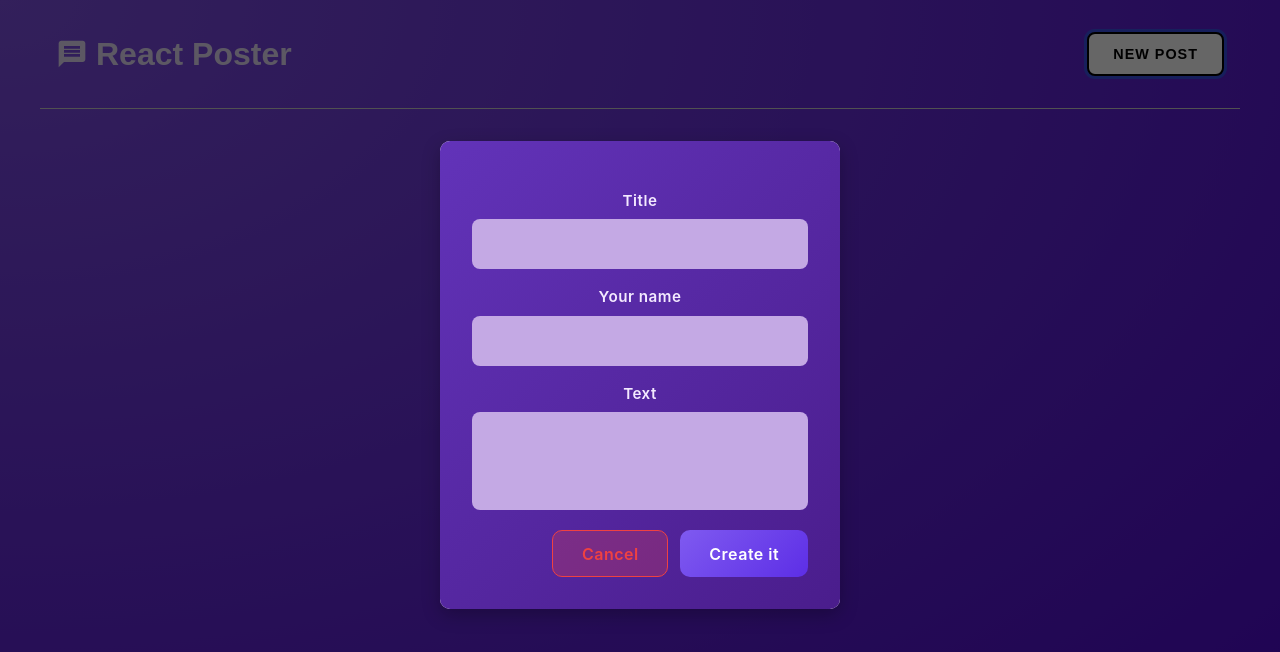
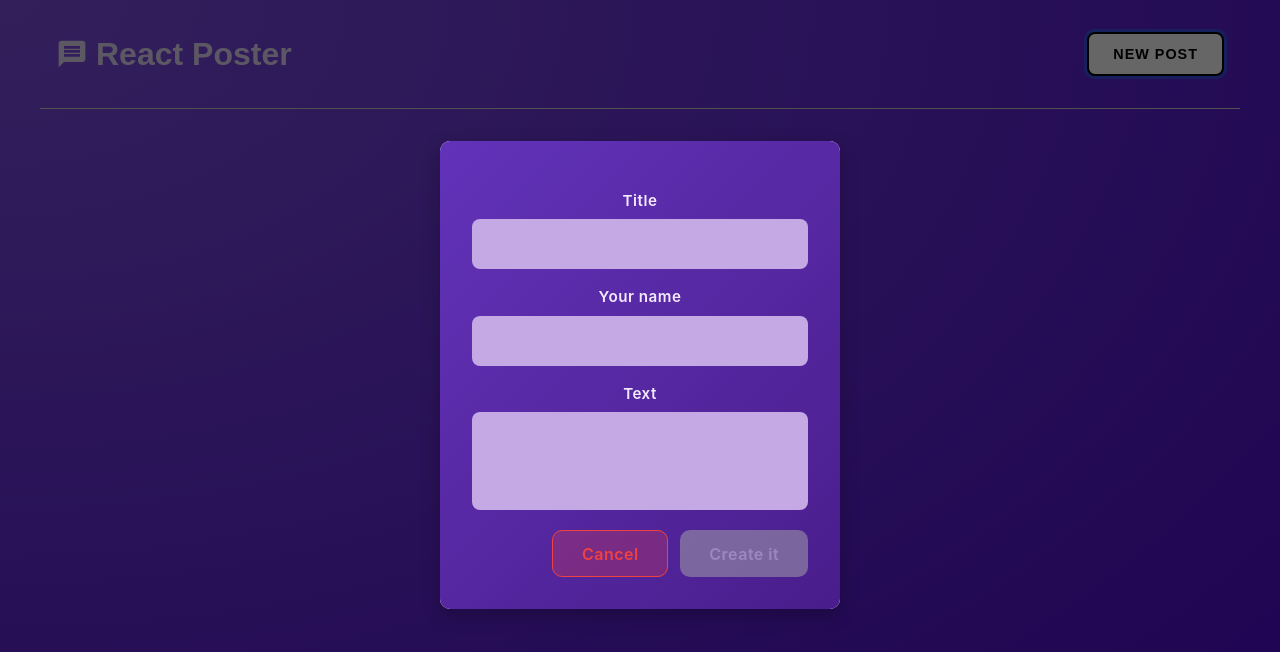
Before and after one commit to Abdulzizi/react-refresher, a React (Vite) app: page / in a window 1280 px wide. Both pictures are taken after a click on the button "NEW POST". Shown: the top 652 px of the page. Built offline with nearby package versions, Linux system fonts and the light colour scheme.

Commit message:
some styles update

```diff
--- a/src/components/NewPost/NewPost.jsx
+++ b/src/components/NewPost/NewPost.jsx
@@ -28,7 +28,7 @@ function NewPost({ cancelHandler, onPostAdded }) {
             author: author
         }
 
-        console.log('postData', postData);
+        // console.log('postData', postData);
 
         if (onPostAdded) {
             onPostAdded(postData);
@@ -54,7 +54,7 @@ function NewPost({ cancelHandler, onPostAdded }) {
 
             <div className={classes.actions}>
                 <button onClick={cancelHandler} id='Cancel' type='button'>Cancel</button>
-                <button>Create it</button>
+                <button disabled={!title || !author || !body}>Create it</button>
             </div>
         </form>
     );
--- a/src/components/NewPost/NewPost.module.css
+++ b/src/components/NewPost/NewPost.module.css
@@ -91,3 +91,12 @@
   color: #f04141;
   border-color: #f04141;
 }
+
+.actions button:disabled {
+  background: #aaa;
+  color: #eee;
+  cursor: not-allowed;
+  box-shadow: none;
+  transform: none;
+  opacity: 0.5;
+}
--- a/src/components/PostList/PostList.jsx
+++ b/src/components/PostList/PostList.jsx
@@ -2,14 +2,25 @@ import NewPost from '../NewPost/NewPost';
 import Post from '../Post/Post';
 import classes from "./PostList.module.css";
 import Modal from '../Modal/Modal';
-import { useState } from 'react';
+import { useEffect, useState } from 'react';
 
 function PostList({isModalOpen, modalHandler }) {
     const [posts, setPosts] = useState([]);
 
     const addPostHandler = (post) => {
-        setPosts((prevPosts) => [...prevPosts, post]);
-    }
+        setPosts((prevPosts) => {
+            const updatedPosts = [...prevPosts, post];
+            localStorage.setItem("posts", JSON.stringify(updatedPosts));
+            return updatedPosts;
+        });
+    };
+
+    useEffect(() => {
+        const storedPosts = localStorage.getItem("posts");
+        if (storedPosts) {
+            setPosts(JSON.parse(storedPosts));
+        }
+    }, []);
 
     return (
         <>
```
